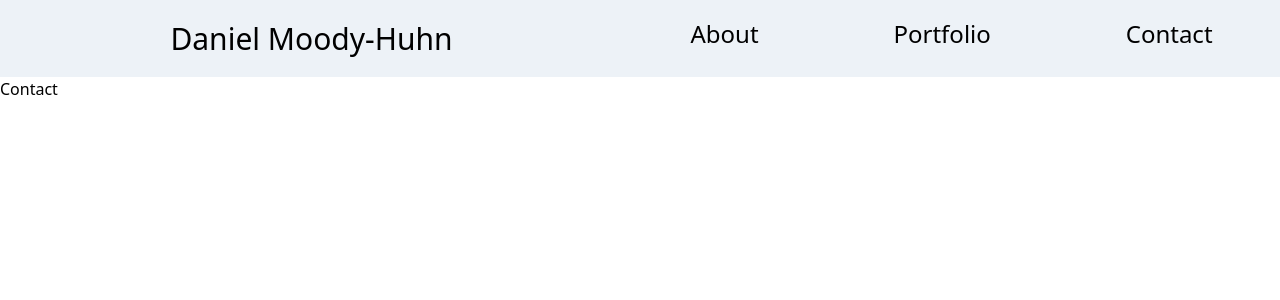
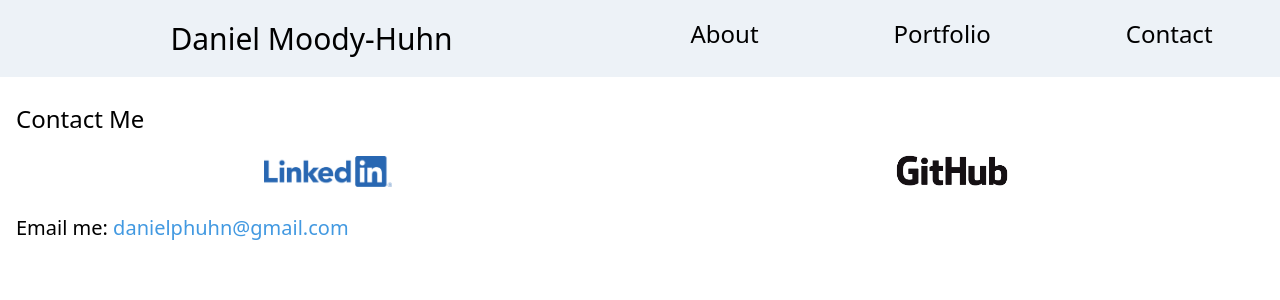
Before and after one commit to HuhnDaniel/react-portfolio, a React (Create React App) app: page /contact in a window 1280 px wide. Shown: the top 300 px of the page. Built offline with nearby package versions, Linux system fonts and the light colour scheme.

Commit message:
populate/start styling contact page

```diff
--- a/src/components/Header.js
+++ b/src/components/Header.js
@@ -8,7 +8,7 @@ class Header extends Component {
         menuToggle: "hidden"
     }
 
-    handleBtnCLick = e => {
+    handleMenuToggle = e => {
         let toggle = e.target.attributes.getNamedItem("data-toggle").value;
 
         if (toggle === "hidden") {
@@ -27,7 +27,7 @@ class Header extends Component {
             <header className="bg-gray-200">
                 <div className="flex flex-row">
                     <Link className="flex-auto text-center text-3xl p-4" to="/">Daniel Moody-Huhn</Link>
-                    <Navicon handleBtnCLick={this.handleBtnCLick} menuToggle={this.state.menuToggle} />
+                    <Navicon handleMenuToggle={this.handleMenuToggle} menuToggle={this.state.menuToggle} />
                 </div>
                 <div className={`${this.state.menuToggle} md:hidden`} id="mobile-menu">
                     <Navigation />
--- a/src/components/Navicon.js
+++ b/src/components/Navicon.js
@@ -1,10 +1,10 @@
 import React from "react";
 import Navigation from "./Navigation";
 
-function Navicon({ handleBtnCLick, menuToggle }) {
+function Navicon({ handleMenuToggle, menuToggle }) {
     return (
         <div className="flex-auto">
-            <h1 className="text-center text-3xl font-semibold p-4 cursor-pointer md:hidden" data-toggle={menuToggle} onClick={handleBtnCLick}>☰</h1>
+            <h1 className="text-center text-3xl font-semibold p-4 cursor-pointer md:hidden" data-toggle={menuToggle} onClick={handleMenuToggle}>☰</h1>
             <div className="hidden md:block">
                 <Navigation />
             </div>
--- a/src/pages/About.js
+++ b/src/pages/About.js
@@ -12,9 +12,7 @@ function About() {
         <main className="m-4">
             <h2 className="text-2xl py-2">About Me</h2>
 
-            <figure className="p-4">
-                <img src={profilePic} className="w-64 m-auto shadow-md" alt="Profile" />
-            </figure>
+            <img src={profilePic} className="w-64 my-4 mx-auto shadow-md" alt="Profile" />
 
             <p className="py-4 px-2 text-justify leading-relaxed">
                 As a full-stack web developer, I use experience with multiple technologies to create
@@ -23,7 +21,6 @@ function About() {
                 well in a group.  I pride myself in my sense of initiative for learning, my work ethic,
                 and my ability to finish projects on time.
             </p>
-            <hr />
 
             <h3 className="text-xl py-4">My resume</h3>
             <article className="flex flex-row mt-2">
--- a/src/pages/Contact.js
+++ b/src/pages/Contact.js
@@ -1,9 +1,23 @@
 import React from "react";
+import githubLogo from "../assets/images/GitHub_Logo.png";
+import linkedinLogo from "../assets/images/LI-Logo.png";
 
 function Contact() {
     return(
-        <main>
-            <h1>Contact</h1>
+        <main className="m-4">
+            <h2 className="text-2xl py-2">Contact Me</h2>
+
+            <article className="flex flex-row">
+                <a className="flex-1 self-center" href="https://www.linkedin.com/in/danielmoody-huhn/" target="_blank" rel="noopener noreferrer">
+                    <img className="w-32 mx-auto" id="linkedin-logo" src={linkedinLogo} alt="Linkedn link" />
+                </a>
+
+                <a className="flex-1 self-center" href="https://github.com/HuhnDaniel" target="_blank" rel="noopener noreferrer">
+                    <img className="w-32 mx-auto" id="github-logo" src={githubLogo} alt="GitHub link" />
+                </a>
+            </article>
+
+            <h3 className="text-xl py-4">Email me: <a className="text-blue-500" href="mailto:danielphuhn@gmail.com">danielphuhn@gmail.com</a></h3>
         </main>
     );
 }
--- a/src/pages/Portfolio.js
+++ b/src/pages/Portfolio.js
@@ -9,24 +9,22 @@ function Portfolio() {
 
             <article className="">
                 <h3 className="text-xl py-4">Project Boolean</h3>
-                <figure>
+
                 <a className="" href="https://project-boolean.herokuapp.com/" target="_blank" rel="noopener noreferrer">
                     <img className="" data-project="project-boolean" src={projectBooleanLogo} alt="Project Boolean link" />
                 </a>
-                </figure>
 
-                <a href="https://github.com/HuhnDaniel/campsite-finder/tree/master" className="" target="_blank" rel="noopener noreferrer">View on Github.</a>
+                <a href="https://github.com/HuhnDaniel/campsite-finder/tree/master" className="text-blue-500" target="_blank" rel="noopener noreferrer">View on Github.</a>
             </article>
 
             <article className="">
                 <h3 className="text-xl py-4">Campsite Finder</h3>
-                <figure>
+
                 <a className="" href="https://huhndaniel.github.io/campsite-finder/" target="_blank" rel="noopener noreferrer">
                     <img className="" data-project="campsite-finder" src={campsiteFinderLogo} alt="Campsite Finder link" />
                 </a>
-                </figure>
 
-                <a href="https://github.com/HuhnDaniel/campsite-finder/tree/master" className="" target="_blank" rel="noopener noreferrer">View on Github.</a>
+                <a href="https://github.com/HuhnDaniel/campsite-finder/tree/master" className="text-blue-500" target="_blank" rel="noopener noreferrer">View on Github.</a>
             </article>
         </main>
     );
```
Also changed, not shown: src/assets/images/GitHub_Logo.png (added), src/assets/images/LI-Logo.png (added). Lines whose indentation alone changed are shown as unchanged.
